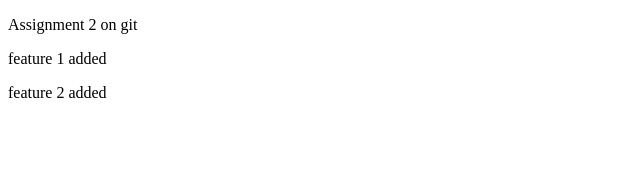
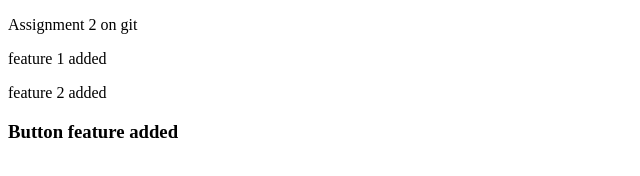
Before and after one commit to bharathan2003/Git_Assignments, a plain HTML site: page index.html in a window 1280 px wide. Shown: the whole page, without its empty margins (0-640 px from the left). Drawn offline with Linux system fonts and the light colour scheme.

Commit message:
Button feature added

```diff
--- a/index.html
+++ b/index.html
@@ -9,5 +9,7 @@
     <p>Assignment 2 on git </p>
     <p>feature 1 added</p>
     <p>feature 2 added</p>
+
+    <h3>Button feature added</h3>
 </body>
 </html>
```
